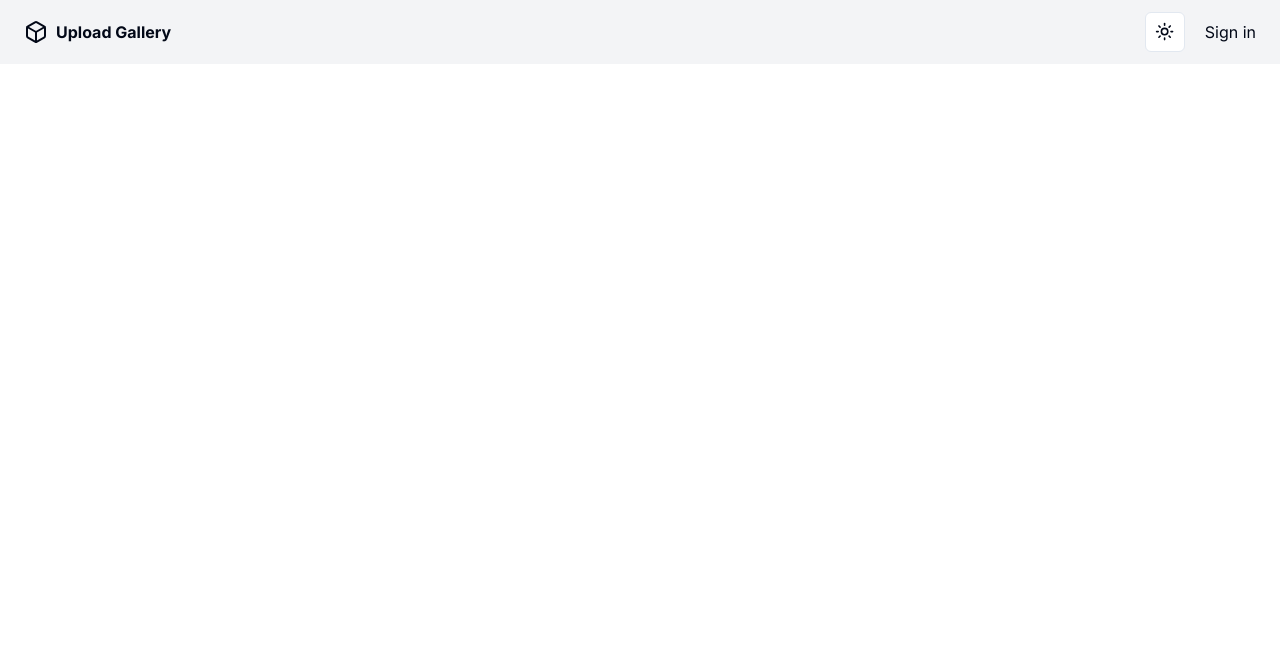
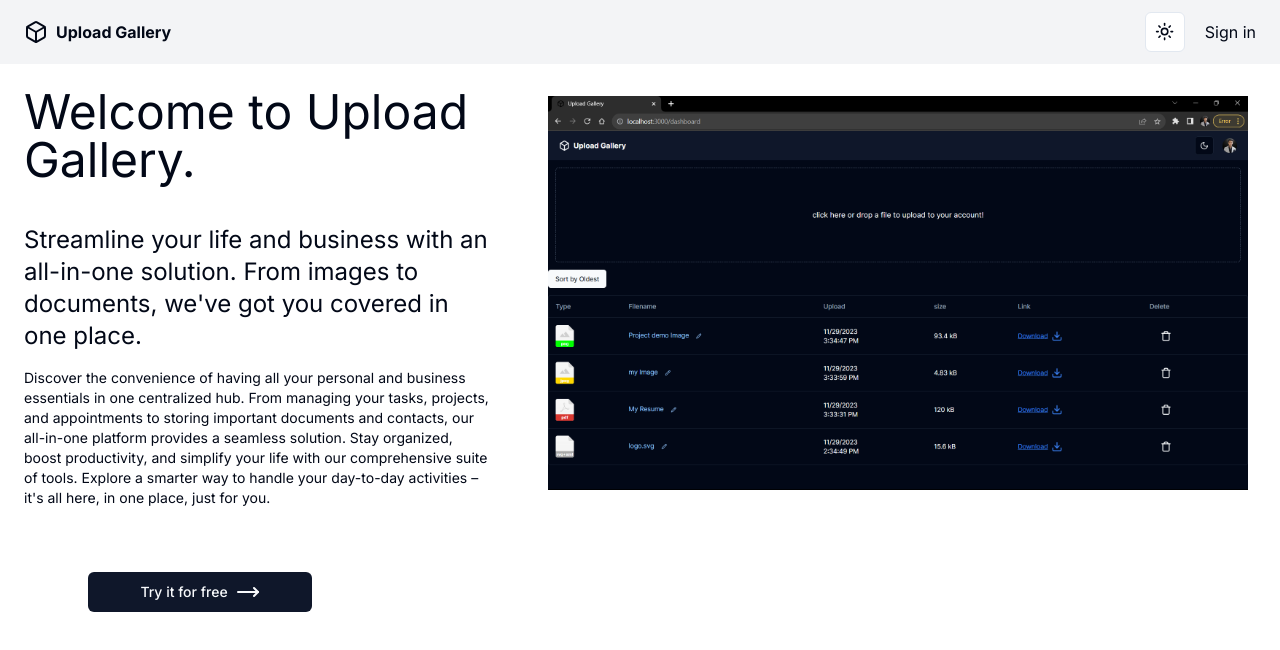
Before and after one commit to akashdesaidev/Upload-Gallery, a Next.js app: page / in a window 1280 px wide. Shown: the top 650 px of the page. Built offline with nearby package versions, Linux system fonts and the light colour scheme; no server answers.

Commit message:
HomePage is ready

```diff
--- a/app/page.tsx
+++ b/app/page.tsx
@@ -1,8 +1,45 @@
+import { Button } from "@/components/ui/button";
+import { MoveRight } from "lucide-react";
+import Image from "next/image";
+import Link from "next/link";
 
 export default function Home() {
   return (
     <main className="">
-
-       </main>
-  )
+      <div className=" flex flex-col md:flex-row">
+        <div className=" p-6 flex-1 items-center">
+          <h1 className="flex items-center text-5xl ">
+            Welcome to Upload Gallery.
+          </h1>
+          <h2 className="text-2xl mt-10">
+            Streamline your life and business with an all-in-one solution. From
+            images to documents, we've got you covered in one place.
+          </h2>
+          <p className="mt-4 text-sm">
+            Discover the convenience of having all your personal and business
+            essentials in one centralized hub. From managing your tasks,
+            projects, and appointments to storing important documents and
+            contacts, our all-in-one platform provides a seamless solution. Stay
+            organized, boost productivity, and simplify your life with our
+            comprehensive suite of tools. Explore a smarter way to handle your
+            day-to-day activities – it's all here, in one place, just for you.
+          </p>
+          <Link href="/dashboard">
+            <Button className="mt-16 ml-16 w-56 gap-2">
+             <span>Try it for free</span>
+              {<MoveRight />}
+            </Button>
+          </Link>
+        </div>
+        <div className="flex1 m-8">
+          <Image
+            src="/Demo_Img.png"
+            width={700}
+            height={500}
+            alt=""
+          />
+        </div>
+      </div>
+    </main>
+  );
 }
--- a/components/Header.tsx
+++ b/components/Header.tsx
@@ -3,6 +3,7 @@ import { ModeToggle } from "./Toggle";
 import { dark } from "@clerk/themes";
 import Image from "next/image";
 import { Box, FileIcon } from "lucide-react";
+import Link from "next/link";
 
 const Header = () => {
   const user = auth();
@@ -10,10 +11,12 @@ const Header = () => {
   return (
     <header className="bg-gray-100 dark:bg-slate-900 px-3">
       <div className="flex justify-between p-3 items-center">
+        <Link href="/">
         <div className="flex font-bold items-center gap-2">
           <Box/>
           <span>Upload Gallery</span>
         </div>
+        </Link>
         <div className="flex space-x-5 items-center">
           <ModeToggle />
           {!user.userId ? (
```
Also changed, not shown: public/Demo_Img.png (added).
